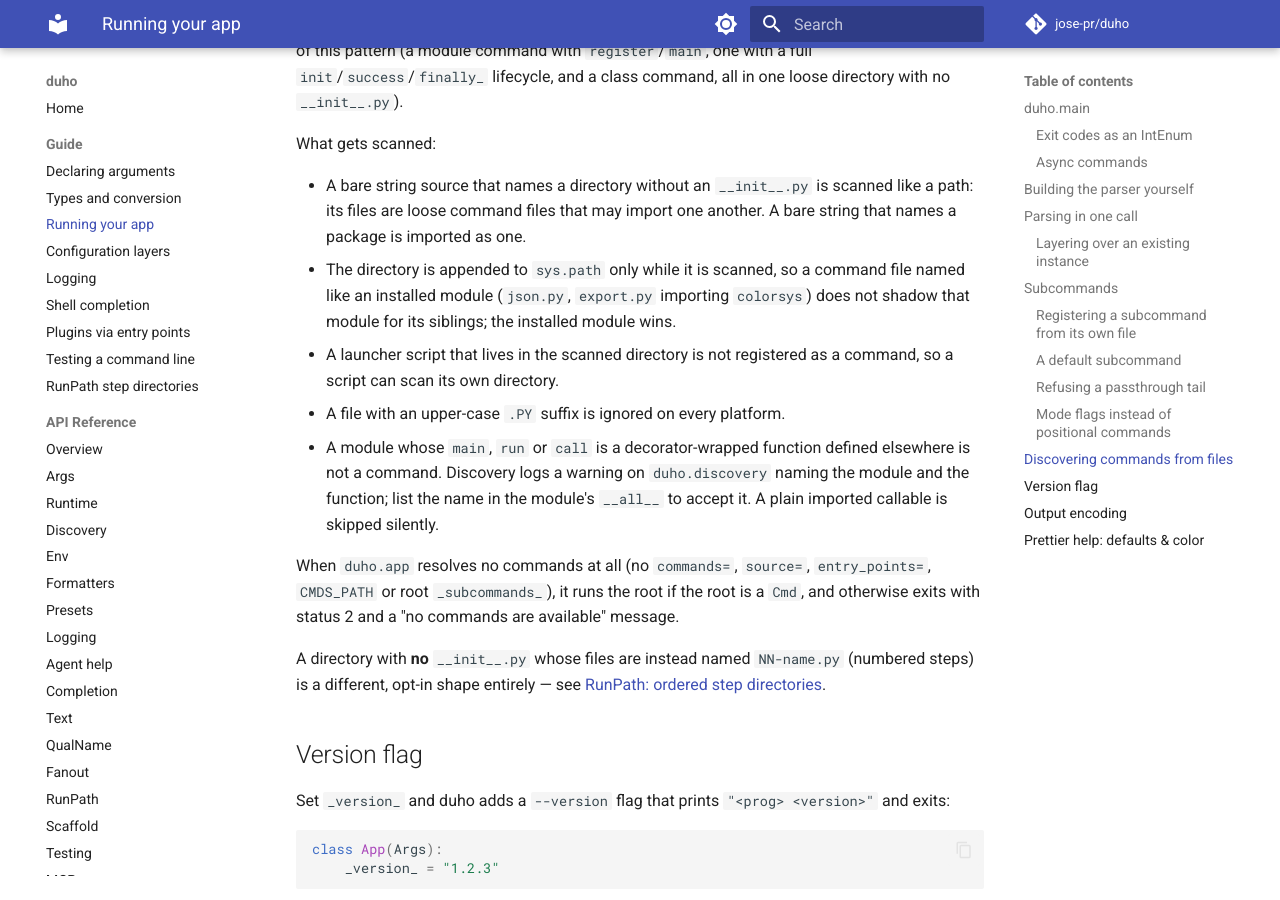
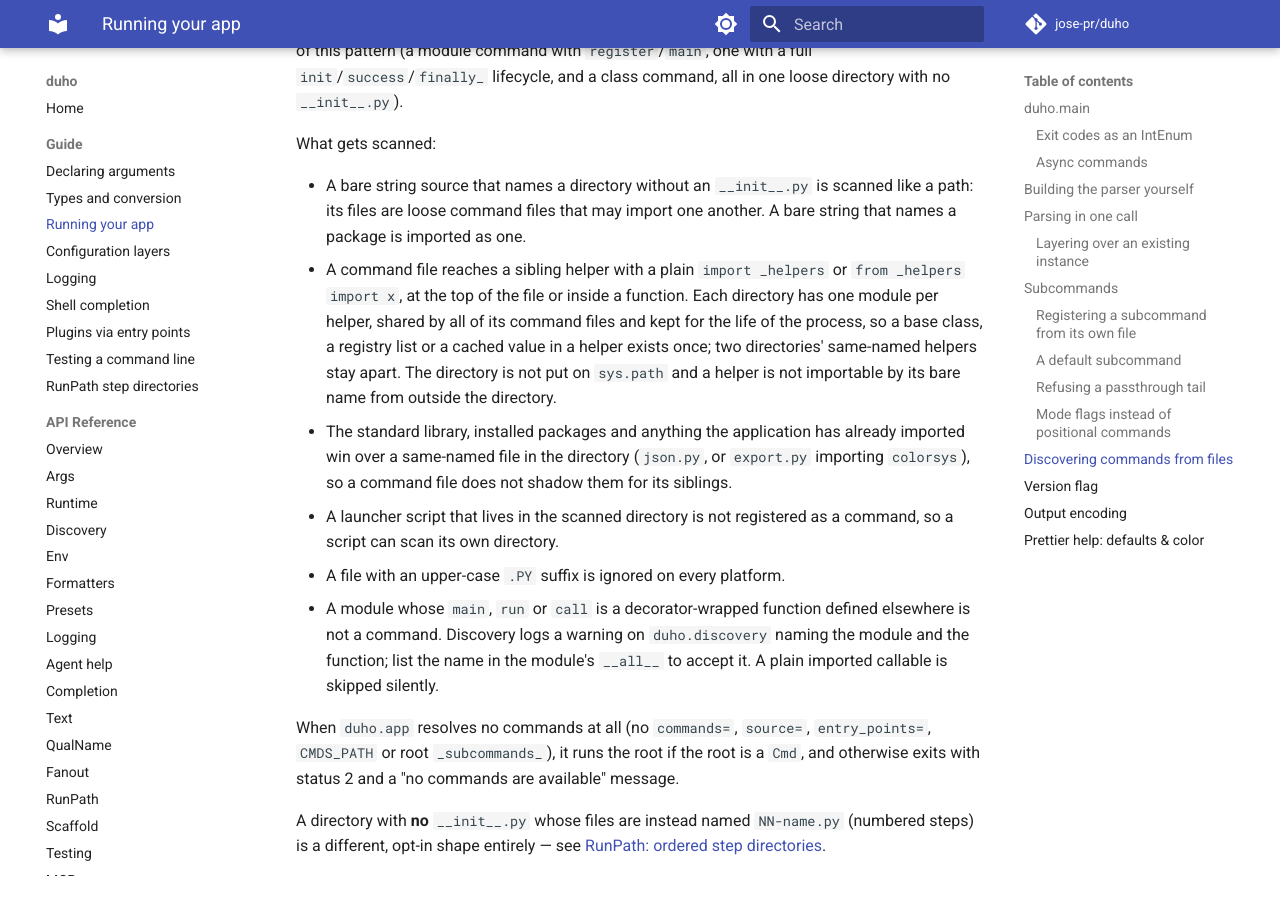
Before and after one commit to jose-pr/duho, an MkDocs documentation site: the page built from docs/guide/running.md, in a window 1280 px wide and 900 px high, scrolled down 6350 px. Built offline with MkDocs 1.6.1 and Material for MkDocs 9.7.7, drawn with Linux system fonts in a browser that asks for light colours; comment, search, counter and statistics services are not loaded.

Commit message:
docs: describe the sibling helper convention of a command directory

```diff
--- a/docs/guide/running.md
+++ b/docs/guide/running.md
@@ -330,9 +330,16 @@
 - A bare string source that names a directory without an `__init__.py` is scanned
   like a path: its files are loose command files that may import one another. A bare
   string that names a package is imported as one.
-- The directory is appended to `sys.path` only while it is scanned, so a command file
-  named like an installed module (`json.py`, `export.py` importing `colorsys`) does
-  not shadow that module for its siblings; the installed module wins.
+- A command file reaches a sibling helper with a plain `import _helpers` or
+  `from _helpers import x`, at the top of the file or inside a function. Each
+  directory has one module per helper, shared by all of its command files and kept
+  for the life of the process, so a base class, a registry list or a cached value in
+  a helper exists once; two directories' same-named helpers stay apart. The
+  directory is not put on `sys.path` and a helper is not importable by its bare name
+  from outside the directory.
+- The standard library, installed packages and anything the application has already
+  imported win over a same-named file in the directory (`json.py`, or `export.py`
+  importing `colorsys`), so a command file does not shadow them for its siblings.
 - A launcher script that lives in the scanned directory is not registered as a
   command, so a script can scan its own directory.
 - A file with an upper-case `.PY` suffix is ignored on every platform.
```
Also changed, not shown: README.md (+5 -4 lines), src/duho/AGENTS.md (+10 -3 lines).
